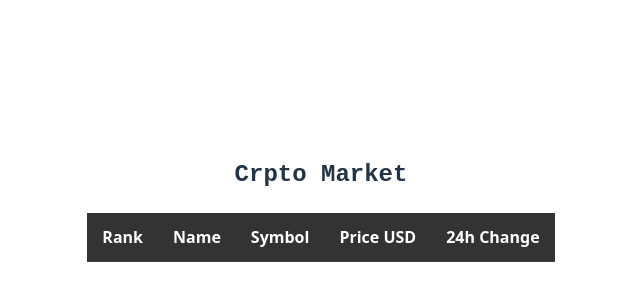
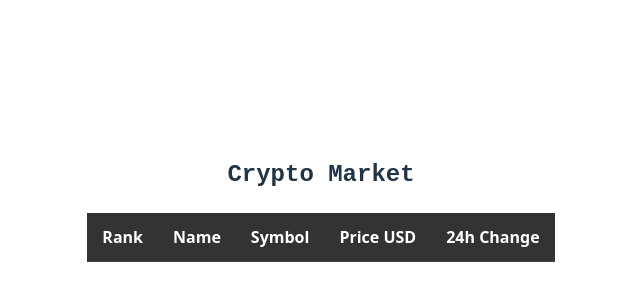
Before and after one commit to fteduche/WDD330-Project, a website built with Vite: page cryptopluse/index.html in a window 1280 px wide. Shown: the part 200-500 px from the top of the page, 319-959 px from the left. Built offline with nearby package versions, Linux system fonts and the light colour scheme; no server answers.

Commit message:
week 6 errors fix

```diff
--- a/cryptopluse/index.html
+++ b/cryptopluse/index.html
@@ -11,7 +11,7 @@
 
 <body class="content">
   <div class="content">
-    <h2>Crpto Market</h2>
+    <h2>Crypto Market</h2>
     <table>
       <thead>
         <tr>
```
